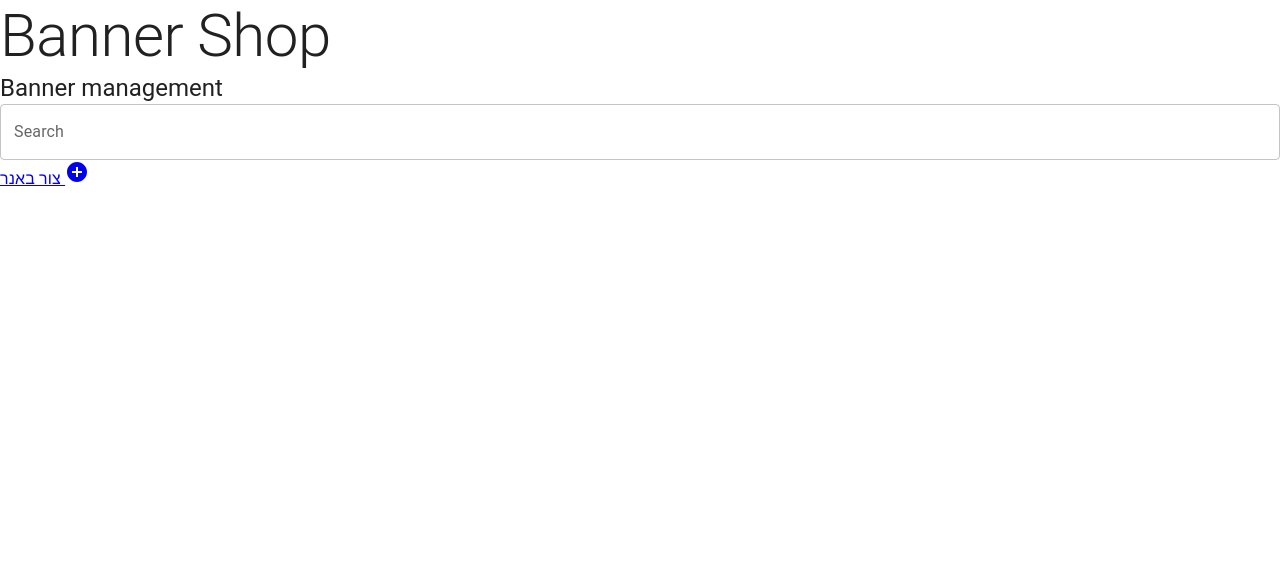
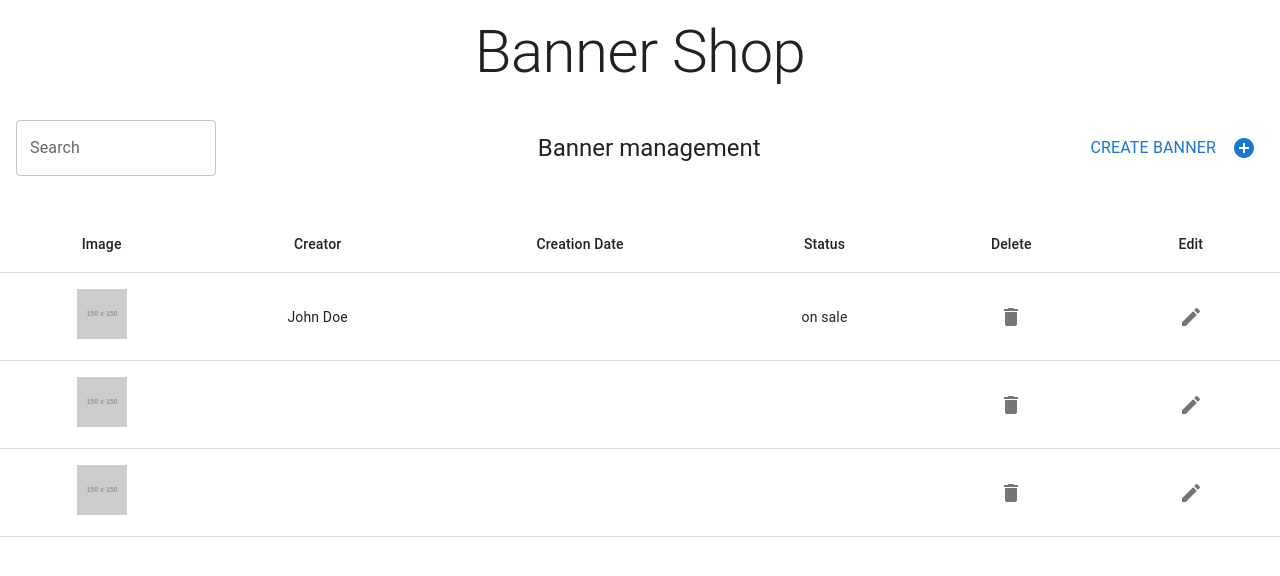
Before and after one commit to program-training/Class5-Banners-front, a React (Vite) app: page /managements in a window 1280 px wide. Shown: the top 576 px of the page. Built offline with nearby package versions, Linux system fonts and the light colour scheme.

Commit message:
management 1

```diff
--- /dev/null
+++ b/src/features/banners/components/BannerManagementTop.tsx
@@ -0,0 +1,47 @@
+import { AddCircle } from "@mui/icons-material";
+import {
+    Box,
+    Autocomplete,
+    TextField,
+    Typography,
+    Button,
+} from "@mui/material";
+import { sampleProducts } from "../../utils/temporaryData";
+
+const BannerManagementTop = () => {
+    return (
+        <Box
+            width="100%"
+            display="flex"
+            alignItems="center"
+            justifyContent="space-between"
+            px={2} // Adds horizontal padding
+            mt={2} // Adds top margin
+        >
+            <Box width={200}>
+                <Autocomplete
+                    freeSolo
+                    disableClearable
+                    options={sampleProducts.map((banner) => banner.title)}
+                    renderInput={(params) => (
+                        <TextField
+                            {...params}
+                            label="Search"
+                            InputProps={{
+                                ...params.InputProps,
+                                type: "search",
+                            }}
+                        />
+                    )}
+                />
+            </Box>
+            <Typography variant="h5"> Banner management </Typography>
+            <Button>
+                <Typography pr={2}>Create Banner</Typography>
+                <AddCircle />
+            </Button>
+        </Box>
+    );
+};
+
+export default BannerManagementTop;
--- /dev/null
+++ b/src/features/banners/components/BannerTable.tsx
@@ -0,0 +1,82 @@
+import { Delete, Edit } from "@mui/icons-material";
+import {
+    TableContainer,
+    Box,
+    Table,
+    TableHead,
+    TableRow,
+    TableCell,
+    TableBody,
+    IconButton,
+} from "@mui/material";
+import { ProductInterface } from "../interface/interfaces";
+import { Dispatch, SetStateAction } from "react";
+type Props = {
+    data: ProductInterface[];
+    setOpenDialog: Dispatch<SetStateAction<boolean>>;
+    setSelectedBanner: Dispatch<SetStateAction<number | null>>;
+};
+
+export const BannerTable = ({
+    data,
+    setOpenDialog,
+    setSelectedBanner,
+}: Props) => {
+    const handleOpenDeleteDialog = (bannerId: number) => {
+        setSelectedBanner(bannerId);
+        setOpenDialog(true);
+    };
+
+    return (
+        <TableContainer component={Box} mt={5} width="80%" alignSelf="center">
+            <Table>
+                <TableHead>
+                    <TableRow>
+                        <TableCell align="center">Image</TableCell>
+                        <TableCell align="center">Creator</TableCell>
+                        <TableCell align="center">Creation Date</TableCell>
+                        <TableCell align="center">Status</TableCell>
+                        <TableCell align="center">Delete</TableCell>
+                        <TableCell align="center">Edit</TableCell>
+                    </TableRow>
+                </TableHead>
+                <TableBody>
+                    {data.map((banner) => (
+                        <TableRow key={banner.ID}>
+                            <TableCell align="center">
+                                {/* Display banner image here */}
+                                <img
+                                    src={banner.image}
+                                    alt="Banner"
+                                    width="50"
+                                    height="50"
+                                />
+                            </TableCell>
+                            <TableCell align="center">
+                                {banner.creatorName}
+                            </TableCell>
+                            <TableCell align="center">
+                                {banner.dateOfCreation}
+                            </TableCell>
+                            <TableCell align="center">{banner.note}</TableCell>
+                            <TableCell align="center">
+                                <IconButton
+                                    onClick={() =>
+                                        handleOpenDeleteDialog(banner.ID)
+                                    }
+                                >
+                                    <Delete />
+                                </IconButton>
+                            </TableCell>
+                            <TableCell align="center">
+                                <IconButton>
+                                    <Edit />
+                                </IconButton>
+                            </TableCell>
+                        </TableRow>
+                    ))}
+                </TableBody>
+            </Table>
+        </TableContainer>
+    );
+};
--- a/src/features/banners/pages/BannerManagementPage.tsx
+++ b/src/features/banners/pages/BannerManagementPage.tsx
@@ -1,35 +1,62 @@
-import { Typography } from "@mui/material";
-import { Box } from "@mui/system";
-import { Link } from "react-router-dom";
-import { AddCircle } from "@mui/icons-material";
-import { Autocomplete, TextField } from "@mui/material";
+import {
+    Typography,
+    Box,
+    Dialog,
+    DialogActions,
+    DialogContent,
+    DialogContentText,
+    Button,
+} from "@mui/material";
+import { useState } from "react";
+import { BannerTable } from "../components/BannerTable";
+import { sampleProducts } from "../../utils/temporaryData";
+import BannerManagementTop from "../components/BannerManagementTop";
 
 const BannerManagementPage = () => {
-  return (
-    <Box>
-      <Typography variant="h2"> Banner Shop </Typography>
-      <Typography variant="h5"> Banner management </Typography>
-      <Autocomplete
-        freeSolo
-        disableClearable
-        options={["1", "2", "3"]}
-        renderInput={(params) => (
-          <TextField
-            {...params}
-            label="Search"
-            InputProps={{
-              ...params.InputProps,
-              type: "search",
-            }}
-          />
-        )}
-      />
+    const [openDialog, setOpenDialog] = useState(false);
+    const [selectedBanner, setSelectedBanner] = useState<number | null>(null);
 
-      <Link to={"create"}>
-        צור באנר <AddCircle />
-      </Link>
-    </Box>
-  );
+    const handleDeleteBanner = () => {
+        // Implement deletion logic here
+        setOpenDialog(false);
+        // Placeholder log for deletion confirmation
+        console.log(`Banner with ID ${selectedBanner} deleted.`);
+    };
+
+    return (
+        <Box display="flex" flexDirection="column" alignItems="center">
+            <Typography variant="h2" padding={2}>
+                Banner Shop
+            </Typography>
+            <BannerManagementTop />
+
+            <BannerTable
+                data={sampleProducts}
+                setOpenDialog={setOpenDialog}
+                setSelectedBanner={setSelectedBanner}
+            />
+
+            {/* Delete confirmation dialog */}
+            <Dialog open={openDialog} onClose={() => setOpenDialog(false)}>
+                <DialogContent>
+                    <DialogContentText>
+                        Are you sure you want to delete this banner?
+                    </DialogContentText>
+                </DialogContent>
+                <DialogActions>
+                    <Button
+                        onClick={() => setOpenDialog(false)}
+                        color="primary"
+                    >
+                        Cancel
+                    </Button>
+                    <Button onClick={handleDeleteBanner} color="secondary">
+                        Delete
+                    </Button>
+                </DialogActions>
+            </Dialog>
+        </Box>
+    );
 };
 
 export default BannerManagementPage;
--- a/src/features/utils/temporaryData.ts
+++ b/src/features/utils/temporaryData.ts
@@ -4,6 +4,9 @@ export const sampleProducts = [
         title: "Product 1",
         description: "Description for Product 1",
         image: "https://via.placeholder.com/150",
+        creatorName: "John Doe",
+        creationDate: "2023-11-22",
+        note: "on sale",
     },
     {
         ID: 2,
```
Also changed, not shown: src/features/banners/interface/interfaces.ts (+7 -4 lines).
